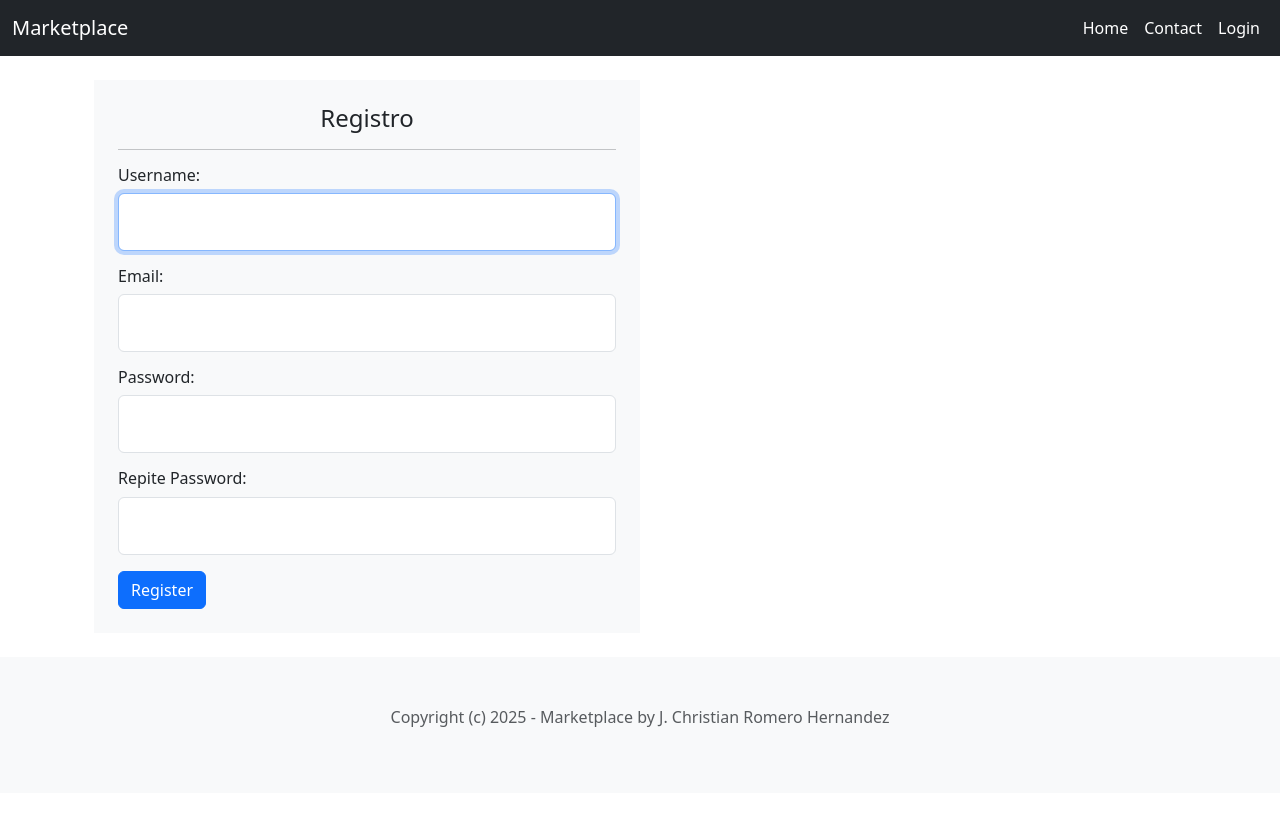
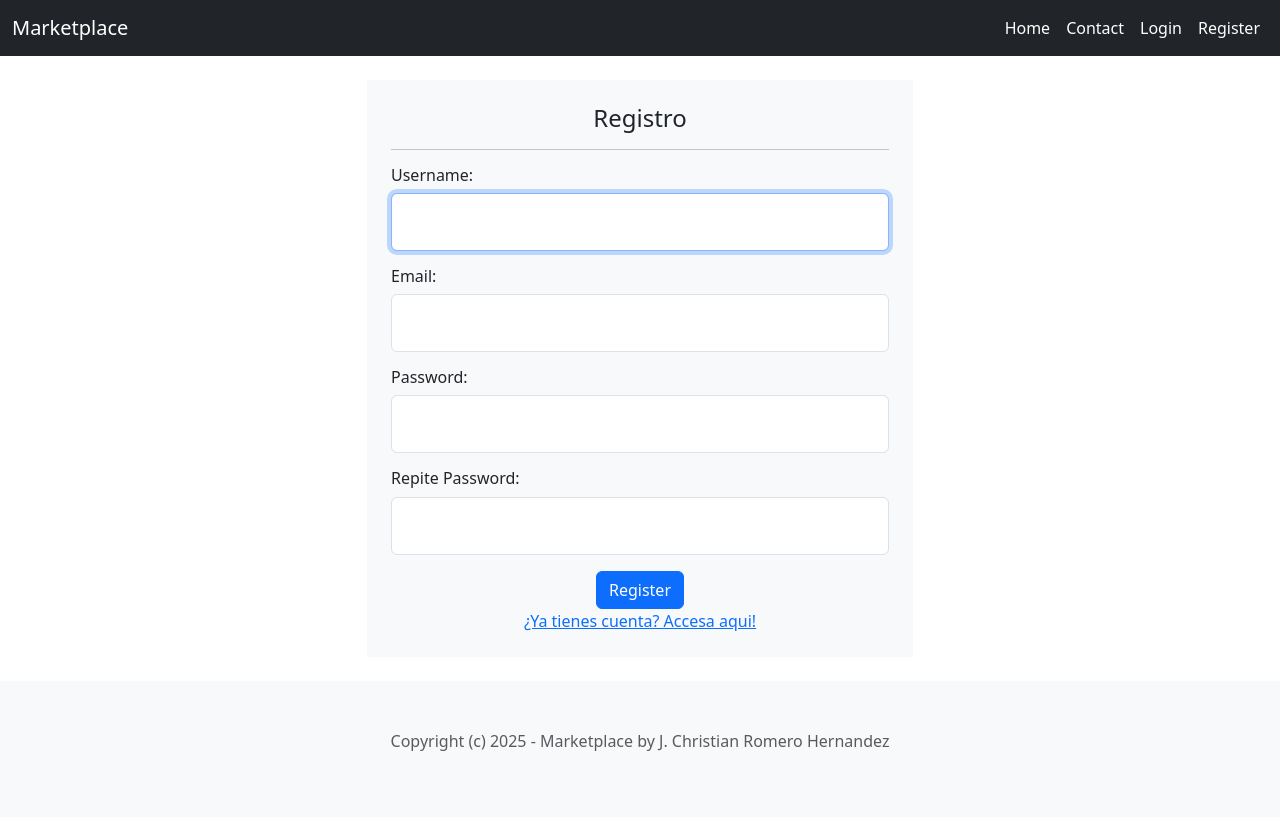
Before and after one commit to jcromerohdz/marketplace_main2, a Django app: page /store/register/ in a window 1280 px wide. Before the commit the page ends 727 px from the top, so only its background shows below. Run offline with Django 5.2, Linux system fonts and the light colour scheme.

Commit message:
Funcionalidad de navegacion para login, logout, register en la interface

```diff
--- a/store/templates/store/home.html
+++ b/store/templates/store/home.html
@@ -4,7 +4,11 @@
 
 {% block content %}
     <div class="mt-2 mb-4 px-4 py-2">
+        {% if request.user.is_authenticated %}
+        <h1 class="text-center mb-4">Nuevos Productos - {{request.user.username}}</h1>
+        {% else %}
         <h1 class="text-center mb-4">Nuevos Productos</h1>
+        {% endif %}
         <div class="container text-center">
             <div class="row justify-content-center">
                 {% for item in items %}
--- a/store/templates/store/navigation.html
+++ b/store/templates/store/navigation.html
@@ -16,11 +16,24 @@
                         Contact
                     </a>
                 </li>
-                <li class="nav-item">
-                    <a href="" class="nav-link active">
-                        Login
-                    </a>
-                </li>
+
+                {% if request.user.is_authenticated %}
+                    <li class="nav-item">
+                        <a href="{% url 'logout' %}" class="nav-link">Logout</a>
+                    </li>
+                {% else %}
+                    <li class="nav-item">
+                        <a href="{% url 'login' %}" class="nav-link active">
+                            Login
+                        </a>
+                    </li>
+                    <li class="nav-item">
+                        <a href="{% url 'register' %}" class="nav-link active">
+                            Register
+                        </a>
+                    </li>
+
+                {% endif %}
             </ul>
         </div>
     </div>
--- a/store/templates/store/signup.html
+++ b/store/templates/store/signup.html
@@ -3,7 +3,7 @@
 {% block title %}Registro | {% endblock %}
 
 {% block content %}
-<div class="row p-4">
+<div class="row p-4 d-flex justify-content-center align-items-center">
     <div class="col-6 bg-light p-4">
         <h4 class="mb-6 text-center">Registro</h4>
         <hr>
@@ -27,16 +27,23 @@
             </div>
 
             {% if form.errors or form.non_field_errors %}
-                <div class="mb-4 p-6 bg-danger">
+                <div class="mb-4 p-6 bg-danger rounded">
                     {% for field in form %}
-                        {{fiels.errors}}
+                        <h5 class="text-white">
+                            {{field.errors}}
+                        </h5>
+
                     {% endfor %}
 
                     {{ form.non_field_errors }}
                 </div>
             {% endif %}
-            <button class="btn btn-primary mb-6">Register</button>
-
+            <div class="d-flex justify-content-center align-items-center">
+                <button class="btn btn-primary mb-6">Register</button>
+            </div>
+            <div class="d-flex justify-content-center align-items-center">
+                <a href="{% url 'login' %}">¿Ya tienes cuenta? Accesa aqui!</a>
+            </div>
         </form>
     </div>
 </div>
--- a/store/urls.py
+++ b/store/urls.py
@@ -1,7 +1,7 @@
 from django.urls import path
 from django.contrib.auth import views as auth_views
 
-from .views import contact, detail, register
+from .views import contact, detail, register, logout_user
 
 from .forms import LoginForm
 
@@ -9,5 +9,6 @@ urlpatterns = [
     path('contact/', contact, name='contact'),
     path('register/', register, name='register'),
     path('login/', auth_views.LoginView.as_view(template_name='store/login.html', authentication_form=LoginForm), name='login'),
+    path('logout/', logout_user, name='logout'),
     path('detail/<int:pk>/', detail, name='detail'),
 ]
--- a/store/views.py
+++ b/store/views.py
@@ -50,3 +50,8 @@ def register(request):
     }
 
     return render(request, 'store/signup.html', context)
+
+def logout_user(request):
+    logout(request)
+
+    return redirect('home')
```
Also changed, not shown: store/templates/store/login.html (+10 -4 lines), db.sqlite3.
